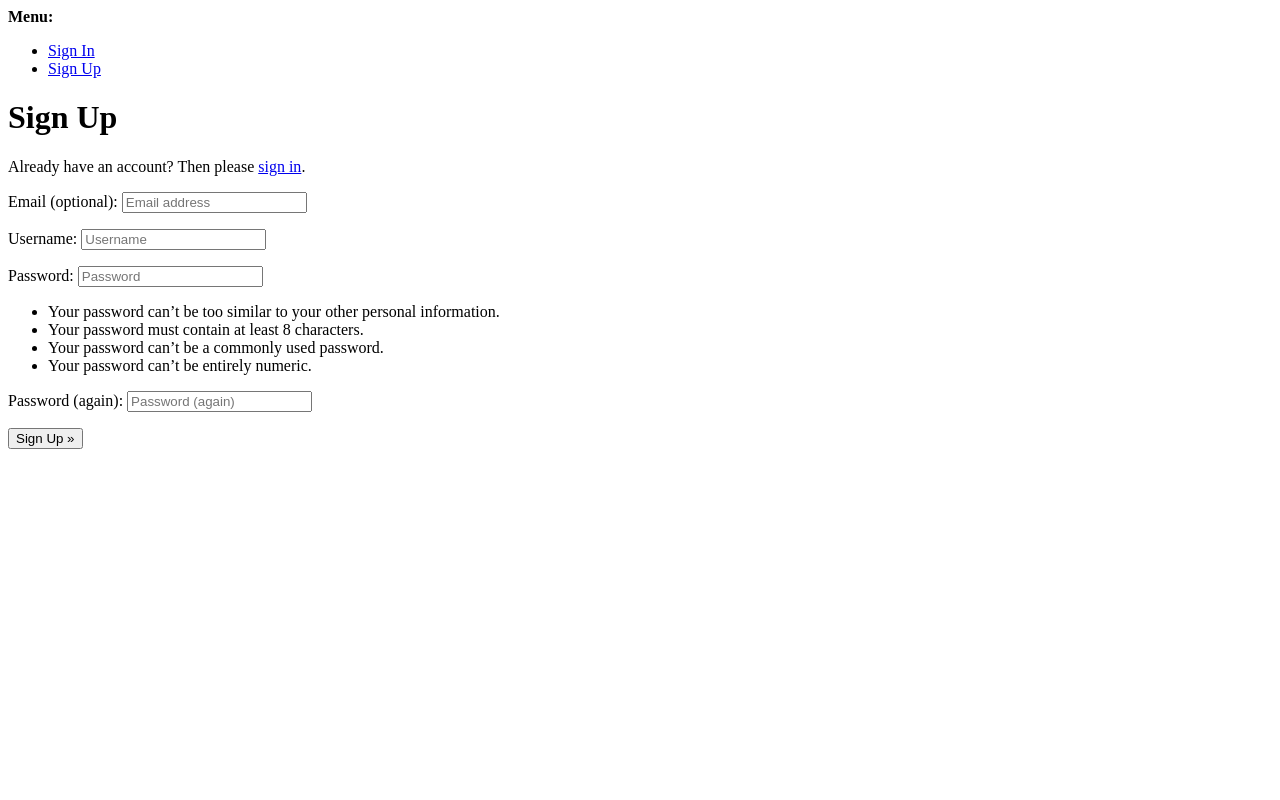
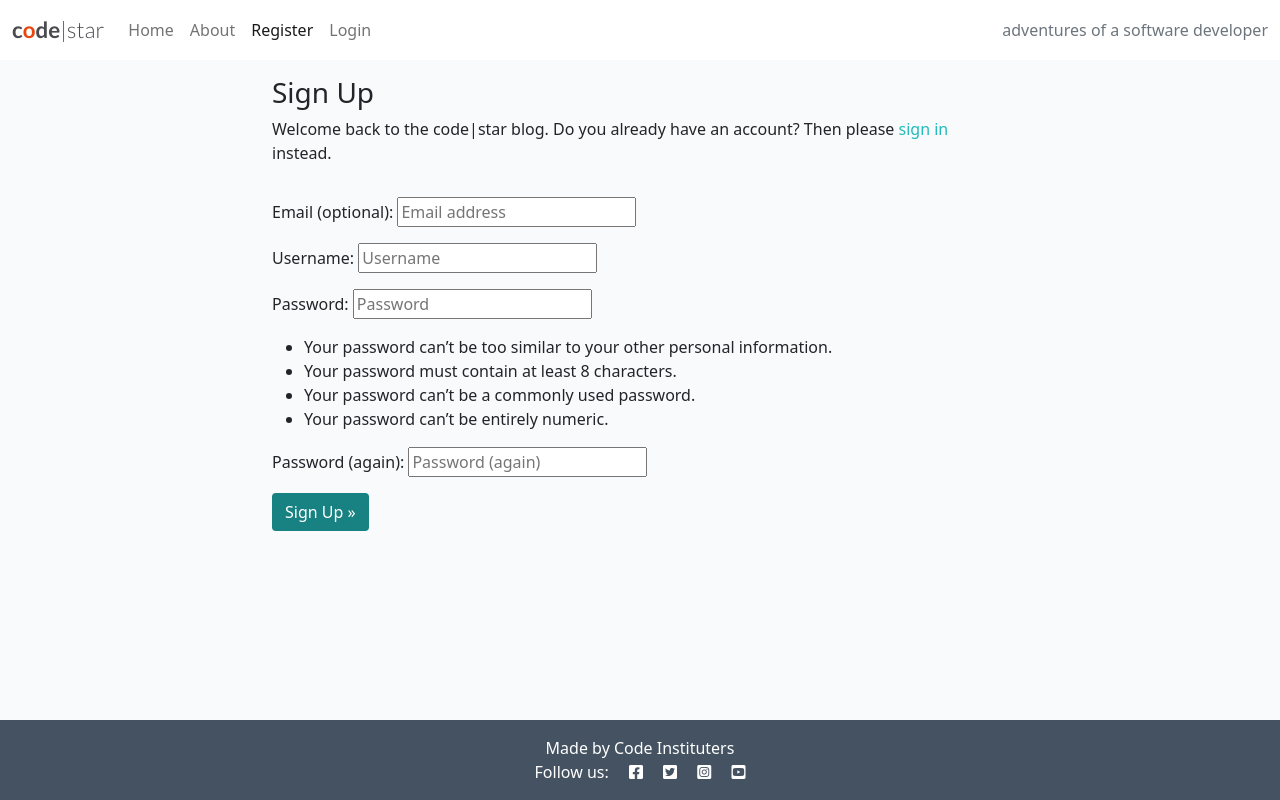
Before and after one commit to Nicolelir/django-blog, a Django app: page /accounts/signup/ in a window 1280 px wide. Run offline with Django 4.2, Linux system fonts and the light colour scheme.

Commit message:
Add Login and sign up pages

```diff
--- a/codestar/settings.py
+++ b/codestar/settings.py
@@ -27,7 +27,7 @@ TEMPLATES_DIR = os.path.join(BASE_DIR, 'templates')
 SECRET_KEY=os.environ.get('SECRET_KEY')
 
 # SECURITY WARNING: don't run with debug turned on in production!
-DEBUG=True
+DEBUG=False
 
 ALLOWED_HOSTS = ['8000-nicolelir-djangoblog-eqwhv9rsgwm.ws-eu108.gitpod.io','.herokuapp.com']
 
--- a/templates/account/signup.html
+++ b/templates/account/signup.html
@@ -1,21 +1,38 @@
-{% extends "account/base.html" %}
+{% extends "base.html" %}
 
 {% load i18n %}
 
 {% block head_title %}{% trans "Signup" %}{% endblock head_title %}
 
 {% block content %}
-<h1>{% trans "Sign Up" %}</h1>
+<div class="container">
+  <div class="row">
+    <div class="col-md-8 mt-3 offset-md-2">
+      <h3>{% trans "Sign Up" %}</h3>
 
-<p>{% blocktrans %}Already have an account? Then please <a href="{{ login_url }}">sign in</a>.{% endblocktrans %}</p>
-
-<form class="signup" id="signup_form" method="post" action="{% url 'account_signup' %}">
-  {% csrf_token %}
-  {{ form.as_p }}
-  {% if redirect_field_value %}
-  <input type="hidden" name="{{ redirect_field_name }}" value="{{ redirect_field_value }}" />
-  {% endif %}
-  <button type="submit">{% trans "Sign Up" %} &raquo;</button>
-</form>
+      <p>{% blocktrans %}
+        Welcome back to the code|star blog.
+        Do you already have an account? Then please
+        <a class="link" href="{{ login_url }}">sign in</a>
+        instead.
+      {% endblocktrans %}</p>
+    </div>
+  </div>
+  <div class="row">
+    <div class="col-md-8 mt-3 offset-md-2">
+      <form class="signup" id="signup_form" method="post"
+        action="{% url 'account_signup' %}">
+        {% csrf_token %}
+        {{ form.as_p }}
+        {% if redirect_field_value %}
+        <input type="hidden" name="{{ redirect_field_name }}"
+          value="{{ redirect_field_value }}" />
+        {% endif %}
+        <button class="btn btn-signup right" type="submit">
+          {% trans "Sign Up" %} &raquo;</button>
+      </form>
+    </div>
+  </div>
+</div>
 
 {% endblock content %}
```
